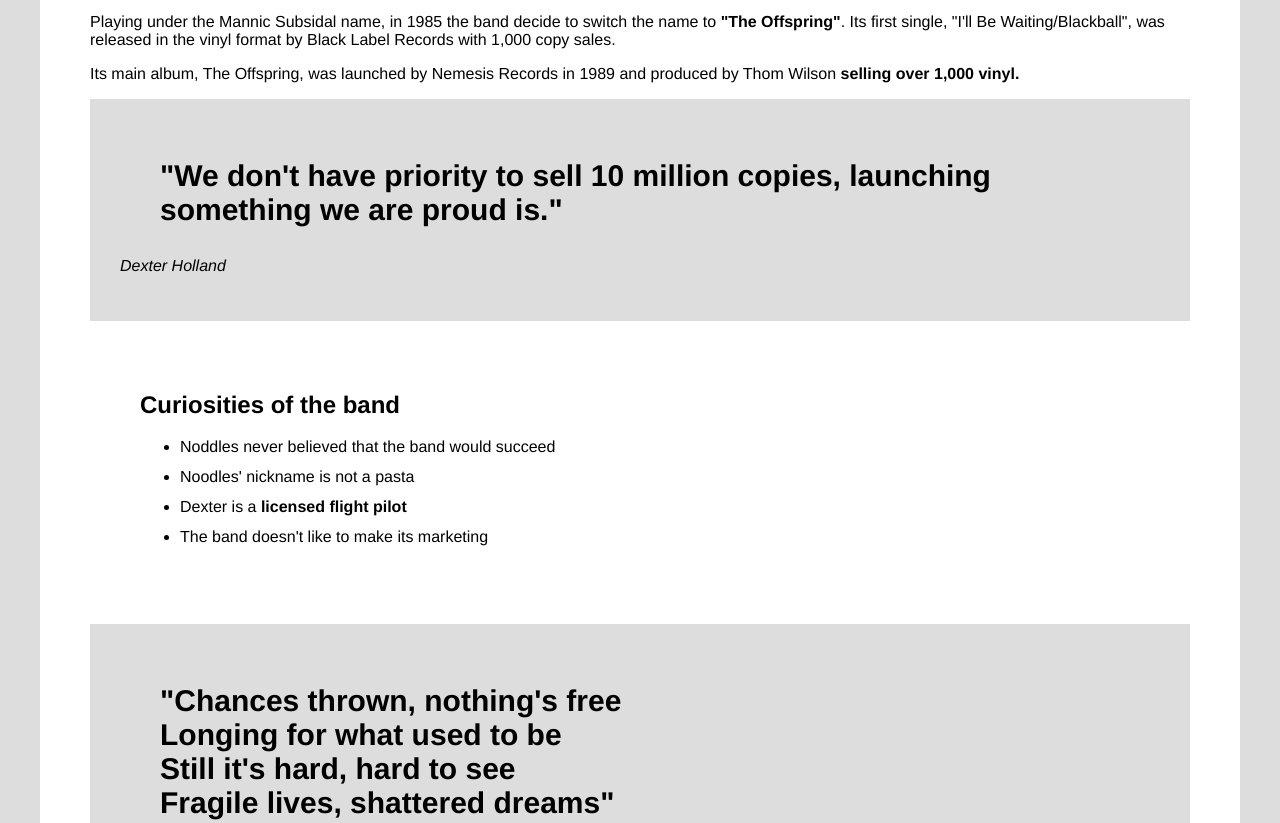
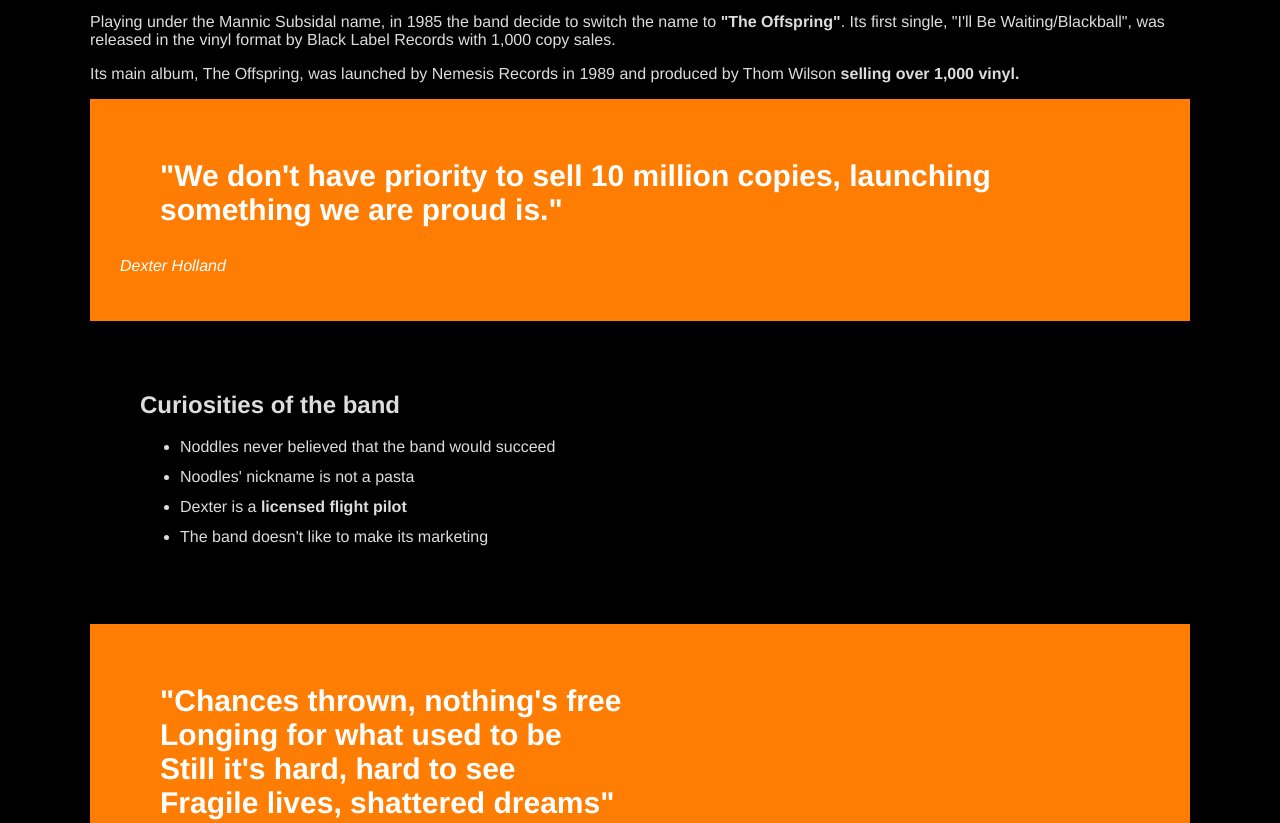
Before and after one commit to ricardomoura1979/The-Offspring-Tribute, a plain HTML site: page index.html in a window 1280 px wide. Shown: the part 941-1764 px from the top of the page. Drawn offline with Linux system fonts and the light colour scheme.

Commit message:
new style

```diff
--- a/css/styles.css
+++ b/css/styles.css
@@ -1,11 +1,12 @@
 html {
     font-family: Helvetica;
-    background-color: #ddd;
+    color: #ddd;
+    background-color: #000;
 }
 
 .container {
     max-width: 1100px;
-    background-color: #fff;
+    background-color: #000000;
     position: relative;
     margin: 50px auto;
     padding: 20px 50px;
@@ -69,17 +70,19 @@ html {
 /* quotes */
 
 .quotes-container {
-    background-color: #ddd;
+    background-color: #ff7d03;
     padding: 30px;
 }
 
 .quotes-container blockquote {
     font-weight: bold;
+    color: #ffffff;
     font-size: 30px;
 }
 
 .quotes-container p {
     font-style: italic;
+    color:#ffffff
 
 }
 
```
